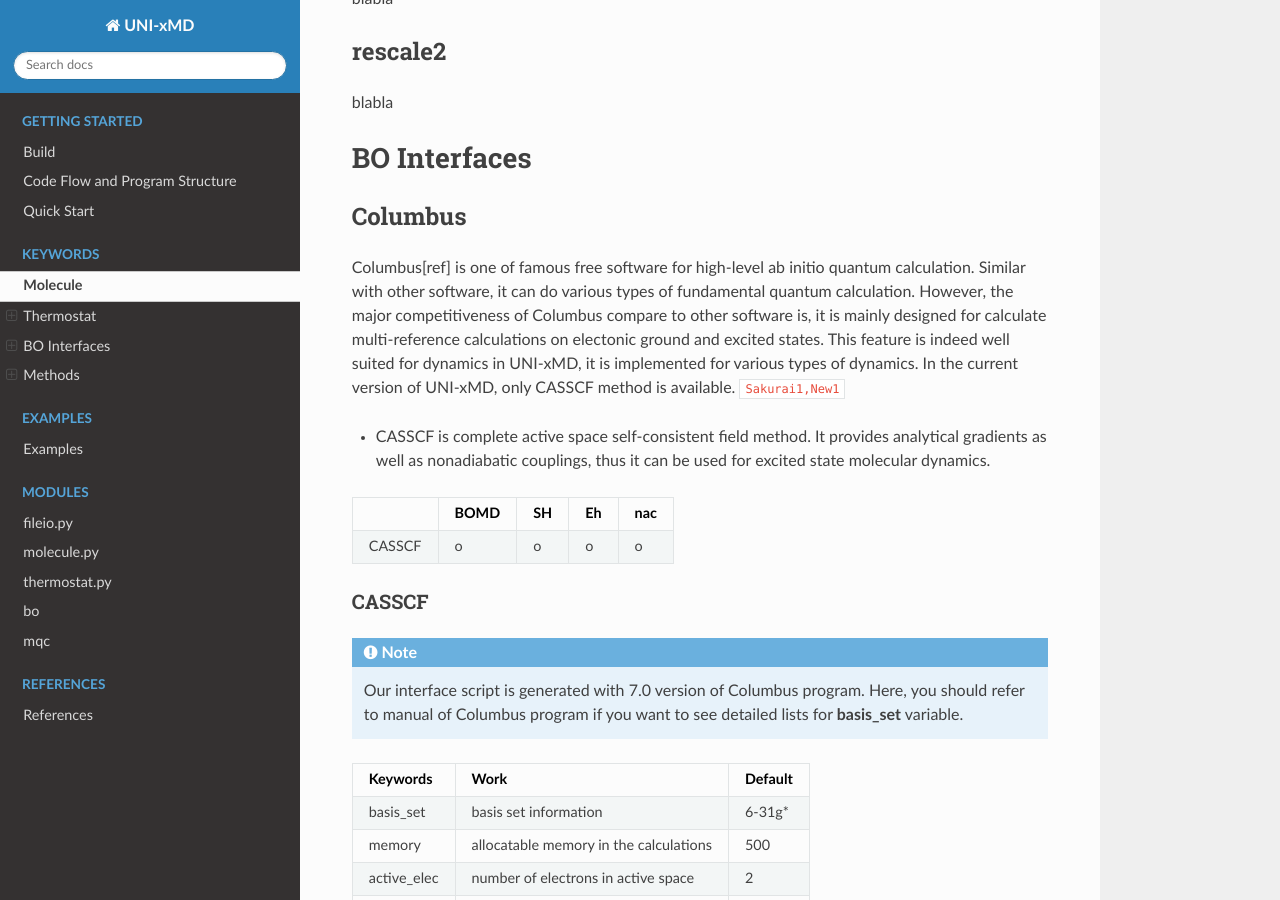
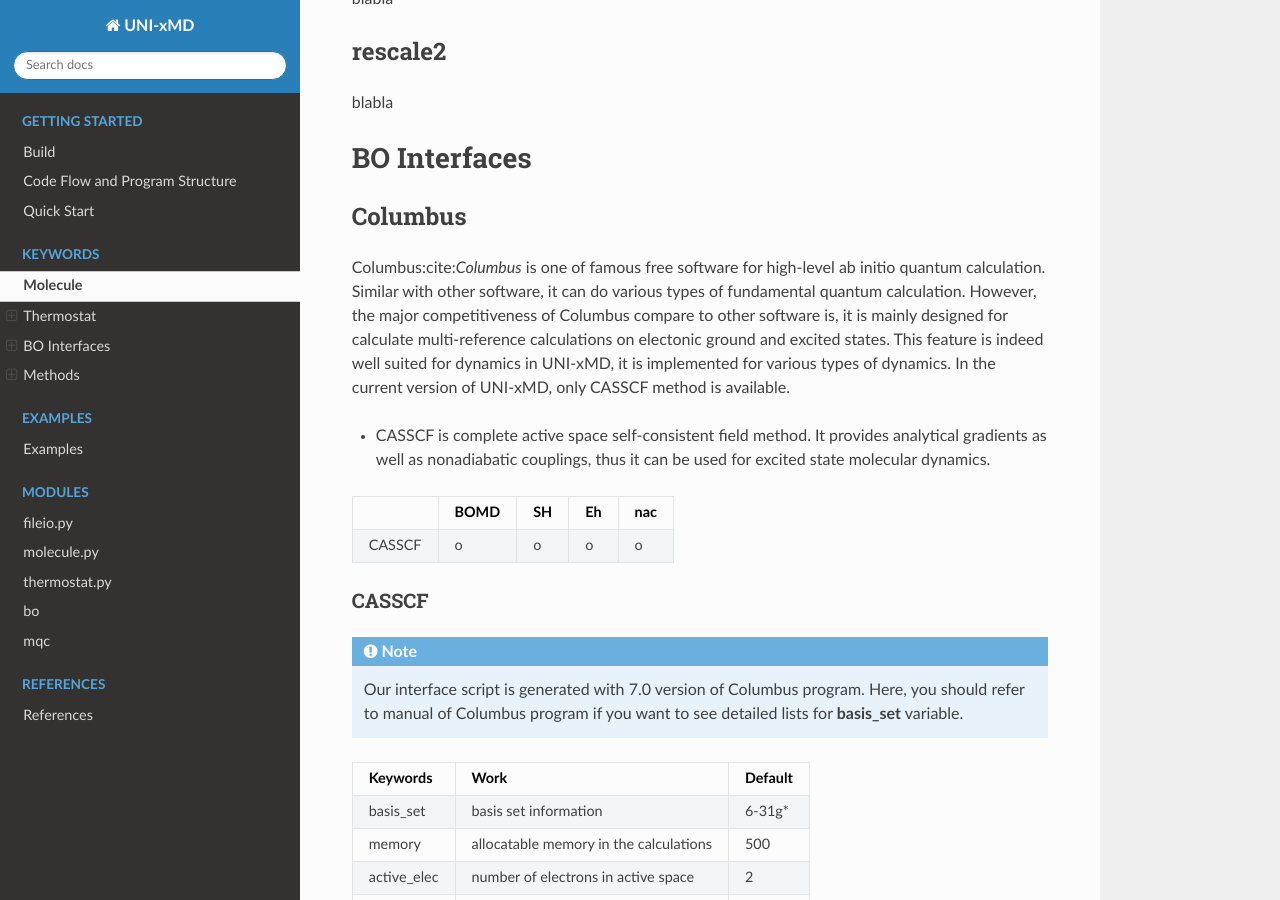
Before and after one commit to skmin-lab/unixmd, a Sphinx documentation site: the page built from docs/source/keywords/main.rst, in a window 1280 px wide and 900 px high, scrolled down 442 px. Built offline with Sphinx 7.4.7 and the Read the Docs theme 2.0.0, drawn with Linux system fonts in a browser that asks for light colours; cross-references to code outside the pages are shown as plain code; part of the change alters nothing that is shown; some of the changed text lies outside the part shown.

Commit message:
Reference addition; Columbus and FSSH

```diff
--- a/docs/source/keywords/bo/columbus.rst
+++ b/docs/source/keywords/bo/columbus.rst
@@ -1,10 +1,10 @@
 
-Columbus[ref] is one of famous free software for high-level ab initio quantum calculation. Similar with
+Columbus:cite:`Columbus` is one of famous free software for high-level ab initio quantum calculation. Similar with
 other software, it can do various types of fundamental quantum calculation. However, the major
 competitiveness of Columbus compare to other software is, it is mainly designed for calculate
 multi-reference calculations on electonic ground and excited states. This feature is indeed well suited
 for dynamics in UNI-xMD, it is implemented for various types of dynamics. In the current version of UNI-xMD,
-only CASSCF method is available. :cite:`Sakurai1,New1`
+only CASSCF method is available.
 
 - CASSCF is complete active space self-consistent field method. It provides analytical gradients as
   well as nonadiabatic couplings, thus it can be used for excited state molecular dynamics.
--- a/docs/source/keywords/methods/sh.rst
+++ b/docs/source/keywords/methods/sh.rst
@@ -1,6 +1,6 @@
 
 Surface hopping dynamics, often called as Tully's fewest switches surface hopping dynamics (FSSH) is basic method
-for propagate of artificial wavepackets through time. It was introduced by Tully, J. C. in 1990, and many other
+for propagate of artificial wavepackets through time. It was introduced by Tully, J. C. in 1990 :cite:`Tully1990`, and many other
 augmented has been introduced up to now. The basic algorithm of FSSH has been implemented in the UNI-xMD with
 following equations. :cite:`Sakurai,New`
 
--- a/docs/source/references/reference.bib
+++ b/docs/source/references/reference.bib
@@ -2,22 +2,13 @@
 % Thermostat
 
 % bo - Columbus
-@article{Sakurai1,
-  author = {authors1},
-  title = {this is title1},
-  journal = {j1},
-  volume = {v1},
-  pages = {p1},
-  year = {y1}
-}
-
-@article{New1,
-  author = {wow1},
-  title = {title1},
-  journal = {j1},
-  volume = {v1},
-  pages = {p1},
-  year = {y1}
+@article{Columbus,
+  author = {Lischka, Hans, et al.},
+  title = {Columbus-a program system for advanced multireference theory calculations},
+  journal = {WIREs Computational Molecular Science},
+  volume = {1},
+  pages = {191-199},
+  year = {2011}
 }
 
 % bo - DFTBplus
@@ -164,24 +155,18 @@
   year = {1999}
 }
 
+
 % methods - Surface Hopping
-@article{Sakurai,
-  author = {authors},
-  title = {this is title},
-  journal = {j},
-  volume = {v},
-  pages = {p},
-  year = {y}
+
+@article{Tully1990,
+  author = {Tully, J. C. J.},
+  title = {Molecular dynamics with electronic transitions},
+  journal = {Jounal of Chemical Physics},
+  volume = {93},
+  pages = {1061-1071},
+  year = {1990}
 }
 
-@article{New,
-  author = {wow},
-  title = {title},
-  journal = {j},
-  volume = {v},
-  pages = {p},
-  year = {y}
-}
 
 % methods - DISH-XF
 
```
